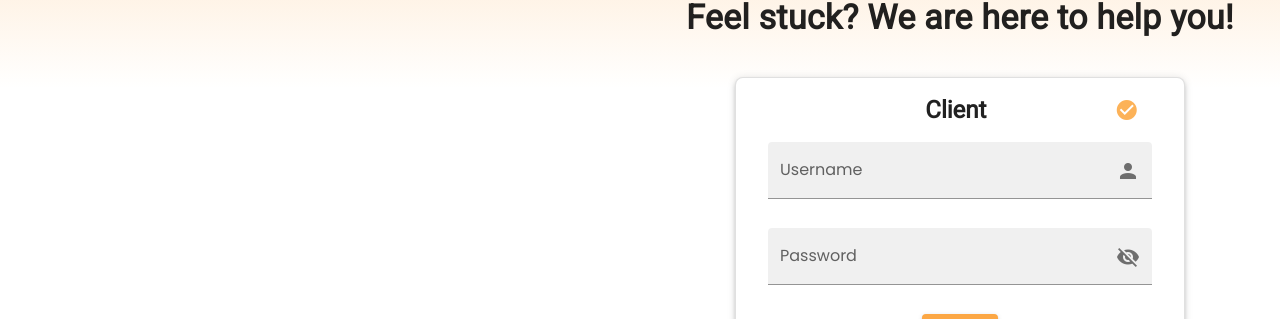
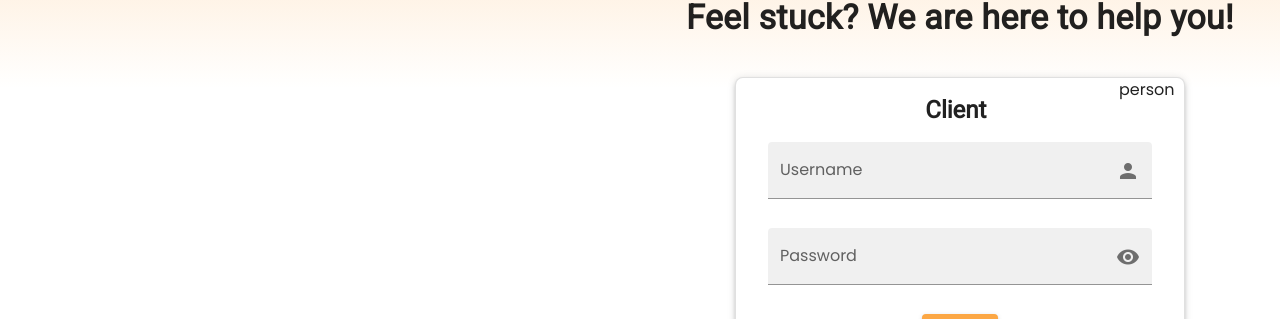
Before and after one commit to karunaGokul/LNU, a Vue app: page /client/login in a window 1280 px wide. Shown: the part 126-445 px from the top of the page. Built offline with nearby package versions, Linux system fonts and the light colour scheme.

Commit message:
Working fonts

```diff
--- a/package.json
+++ b/package.json
@@ -10,9 +10,11 @@
     "lint": "vue-cli-service lint"
   },
   "dependencies": {
+    "axios": "^0.27.2",
     "class-transformer": "^0.5.1",
     "core-js": "^3.6.5",
     "moment": "^2.29.4",
+    "qs": "^6.11.0",
     "register-service-worker": "^1.7.1",
     "vue": "^2.6.11",
     "vue-axios": "^3.4.1",
--- a/public/index.html
+++ b/public/index.html
@@ -12,10 +12,6 @@
       href="https://fonts.googleapis.com/css2?family=Poppins&family=Roboto&display=swap"
       rel="stylesheet"
     />
-    <link
-      rel="stylesheet"
-      href="https://cdn.jsdelivr.net/npm/@mdi/font@latest/css/materialdesignicons.min.css"
-    />
   </head>
   <body>
     <noscript>
--- a/src/styles/core/vendor/index.scss
+++ b/src/styles/core/vendor/index.scss
@@ -1,8 +1,10 @@
 $fa-font-path:         "core/vendor/fontawesome/webfonts" !default;
 $fa-questario-icon-path: "core/vendor/questariobrush/webfonts"  !default;
+$fa-material-icon-path: "core/vendor/material-icons/webfonts"  !default;
 
 @import "fontawesome/scss/fontawesome";
 @import "fontawesome/scss/regular";
 @import "fontawesome/scss/solid";
 
 @import "questariobrush/scss/regular";
+@import "material-icons/scss/regular";
--- /dev/null
+++ b/src/styles/core/vendor/material-icons/scss/_variables.scss
@@ -0,0 +1,2 @@
+$fa-material-path: "../webfonts" !default;
+$fa-material-font-family: 'Material Icons';
--- /dev/null
+++ b/src/styles/core/vendor/material-icons/scss/regular.scss
@@ -0,0 +1,34 @@
+@import 'variables';
+
+@font-face {
+  font-family: $fa-material-font-family;
+  font-style: normal;
+  font-weight: 400;
+  font-display: $fa-font-display;
+  src: url('#{$fa-material-icon-path}/font-regular.woff2') format('woff2');
+}
+
+.material-icons {
+  font-family: 'Material Icons';
+  font-weight: normal;
+  font-style: normal;
+  font-size: 24px;  /* Preferred icon size */
+  display: inline-block;
+  line-height: 1;
+  text-transform: none;
+  letter-spacing: normal;
+  word-wrap: normal;
+  white-space: nowrap;
+  direction: ltr;
+
+  /* Support for all WebKit browsers. */
+  -webkit-font-smoothing: antialiased;
+  /* Support for Safari and Chrome. */
+  text-rendering: optimizeLegibility;
+
+  /* Support for Firefox. */
+  -moz-osx-font-smoothing: grayscale;
+
+  /* Support for IE. */
+  font-feature-settings: 'liga';
+}
--- a/src/views/client/Login/Index.vue
+++ b/src/views/client/Login/Index.vue
@@ -75,6 +75,7 @@
                 <v-icon color="#FCB258" class="mt-5 ml-16"
                   >mdi-check-circle</v-icon
                 >
+                <span class="material-icons-outlined"> person </span>
               </v-col>
             </v-row>
 
@@ -83,10 +84,8 @@
                 label="Username"
                 color="#FCB258"
                 v-model="request.Email"
-                append-icon="mdi-account"
-                :error-messages="
-                  $v.request.Email | errorMessages('Username')
-                "
+                append-icon="person"
+                :error-messages="$v.request.Email | errorMessages('Username')"
                 filled
                 type="text"
                 required
@@ -102,7 +101,7 @@
                 :error-messages="
                   $v.request.Password | errorMessages('Password')
                 "
-                :append-icon="showPassword ? 'mdi-eye' : 'mdi-eye-off'"
+                :append-icon="showPassword ? 'help' : 'visibility'"
                 @click:append="showPassword = !showPassword"
                 filled
                 @input="$v.request.Password.$touch()"
@@ -152,12 +151,7 @@
             {{ snackbarText }}
 
             <template v-slot:action="{ attrs }">
-                  <v-btn
-                    color="red"
-                    text
-                    v-bind="attrs"
-                    @click="snackbar = false"
-                  >
+              <v-btn color="red" text v-bind="attrs" @click="snackbar = false">
                 <v-icon> mdi-close-box</v-icon>
               </v-btn>
             </template>
@@ -199,9 +193,8 @@ export default class Login extends Vue {
     if (!this.$v.$invalid) {
       console.log(this.request);
 
-      this.authService
-        .login(this.request)
-        .then((response: Array<LoginResponseModel>) => {
+      this.authService.login(this.request).then(
+        (response: Array<LoginResponseModel>) => {
           console.log(response);
           this.$router.push("home/dashboard");
         },
@@ -210,7 +203,8 @@ export default class Login extends Vue {
             this.snackbarText = err.response.data;
             this.snackbar = true;
           }
-        });
+        }
+      );
     }
   }
 }
--- a/src/views/client/Registration/Index.vue
+++ b/src/views/client/Registration/Index.vue
@@ -288,8 +288,6 @@
             </div>
           </v-form>
         </div>
-=======
->>>>>>> c3702a0fa5a94125245d531d4ec9f08dca862de5
       </v-container>
     </v-col>
   </v-row>
```
Also changed, not shown: src/styles/core/vendor/material-icons/webfonts/font-regular.woff2 (added), 1 other file (tests, documents, lock files or other folders). Lines whose indentation alone changed are shown as unchanged.
